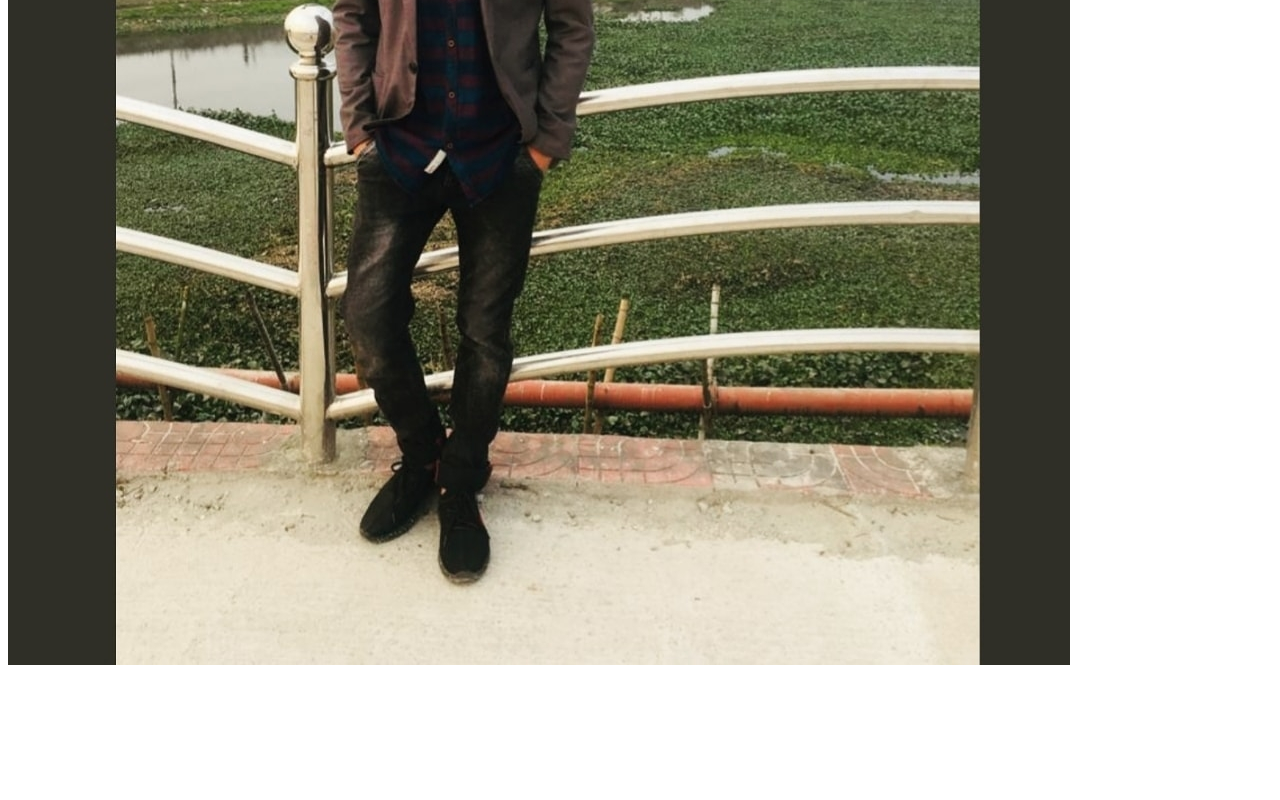
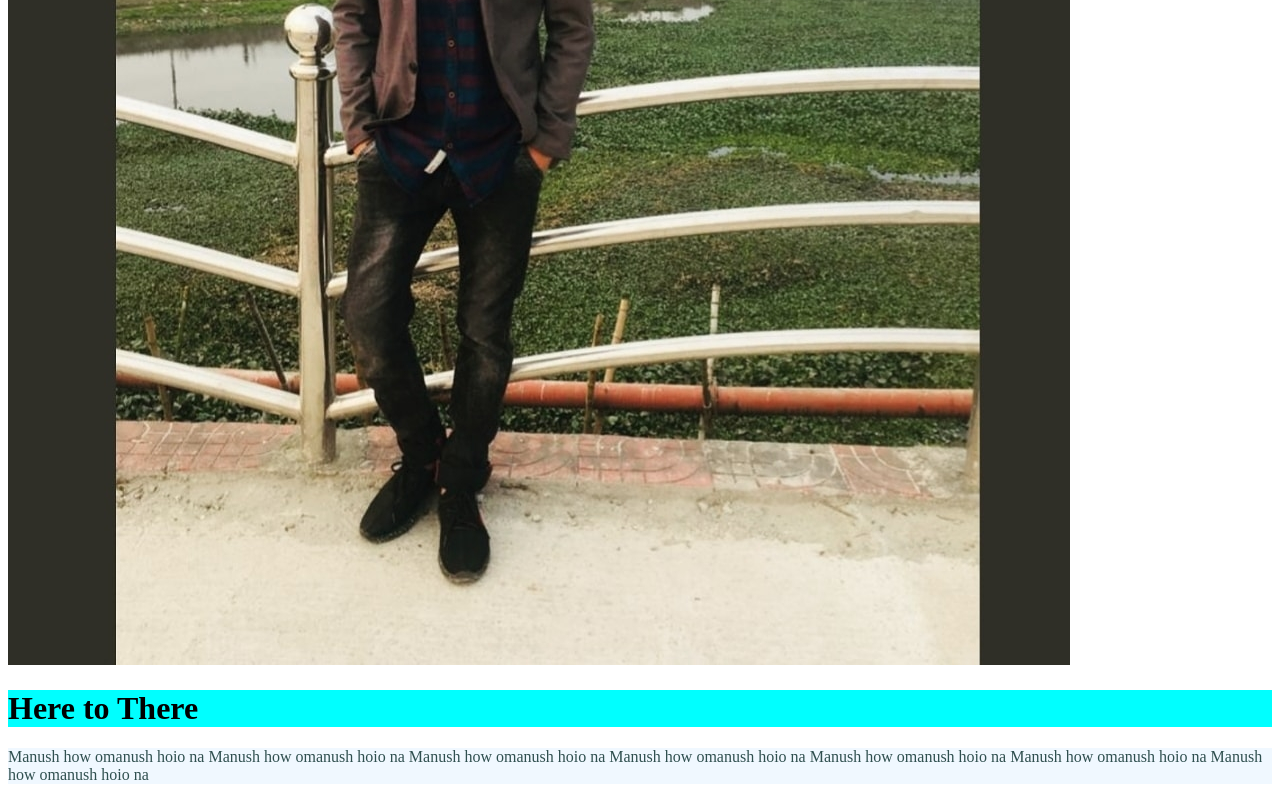
Before and after one commit to Akzaber/my-third-repo, a plain HTML site: page index.html in a window 1280 px wide. Shown: the part 2617-3417 px from the top of the page. Before the commit the page ends 3294 px from the top, so only its background shows below. Drawn offline with Linux system fonts and the light colour scheme.

Commit message:
some change

```diff
--- a/index.html
+++ b/index.html
@@ -15,6 +15,10 @@
     h3{
       background-color: green;
     }
+    p{
+      color: darkslategrey;
+      background-color: aliceblue;
+    }
   </style>
 </head>
 <body>
@@ -24,6 +28,8 @@
   <img src="bangladesh-map.gif" alt="">
   <img src="akz5.jpg" alt="">
   <img src="zaber.jpg" alt="">
+  <h1>Here to There</h1>
+  <p>Manush how omanush hoio na Manush how omanush hoio na Manush how omanush hoio na Manush how omanush hoio na Manush how omanush hoio na Manush how omanush hoio na Manush how omanush hoio na</p>
 
 
 </body>
```
